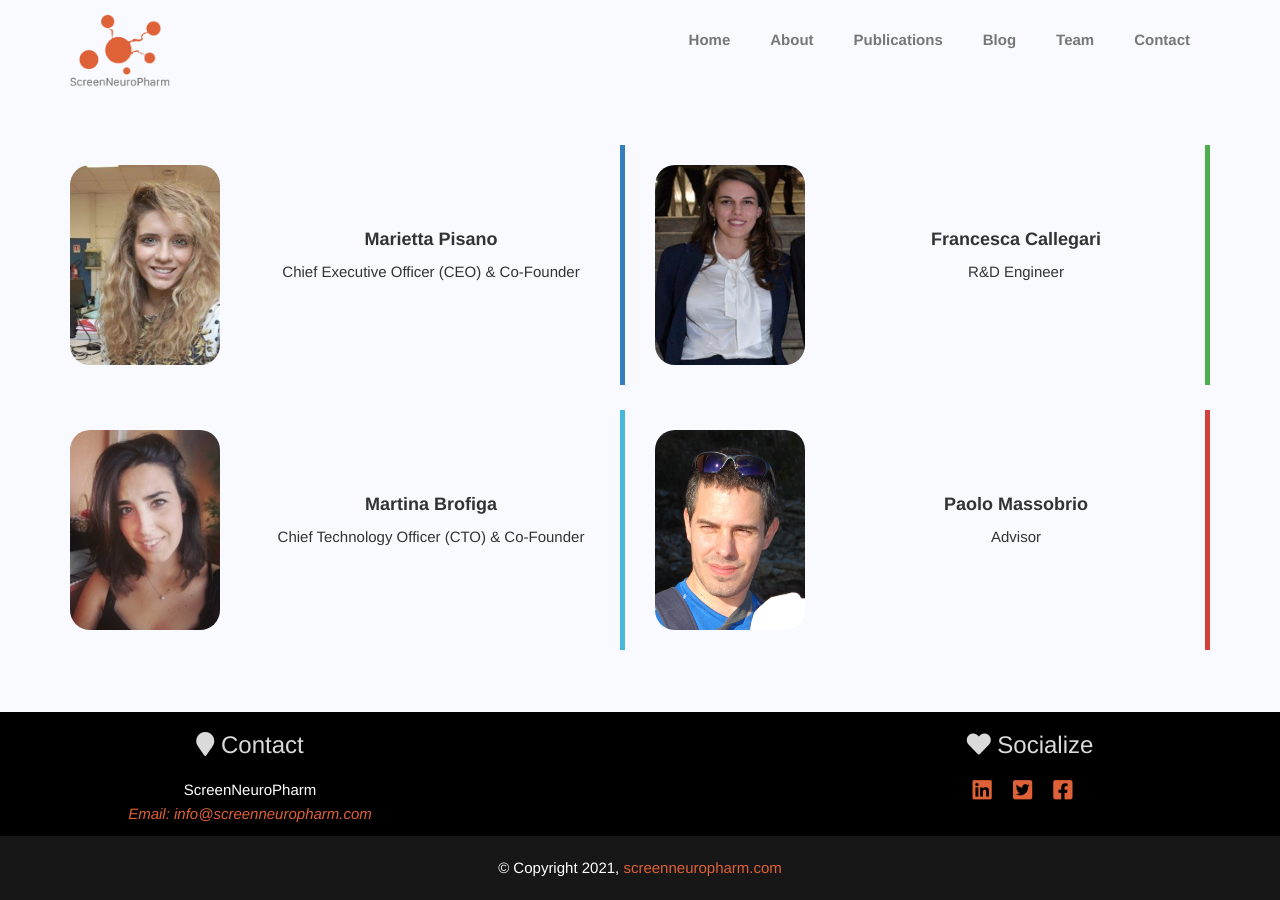
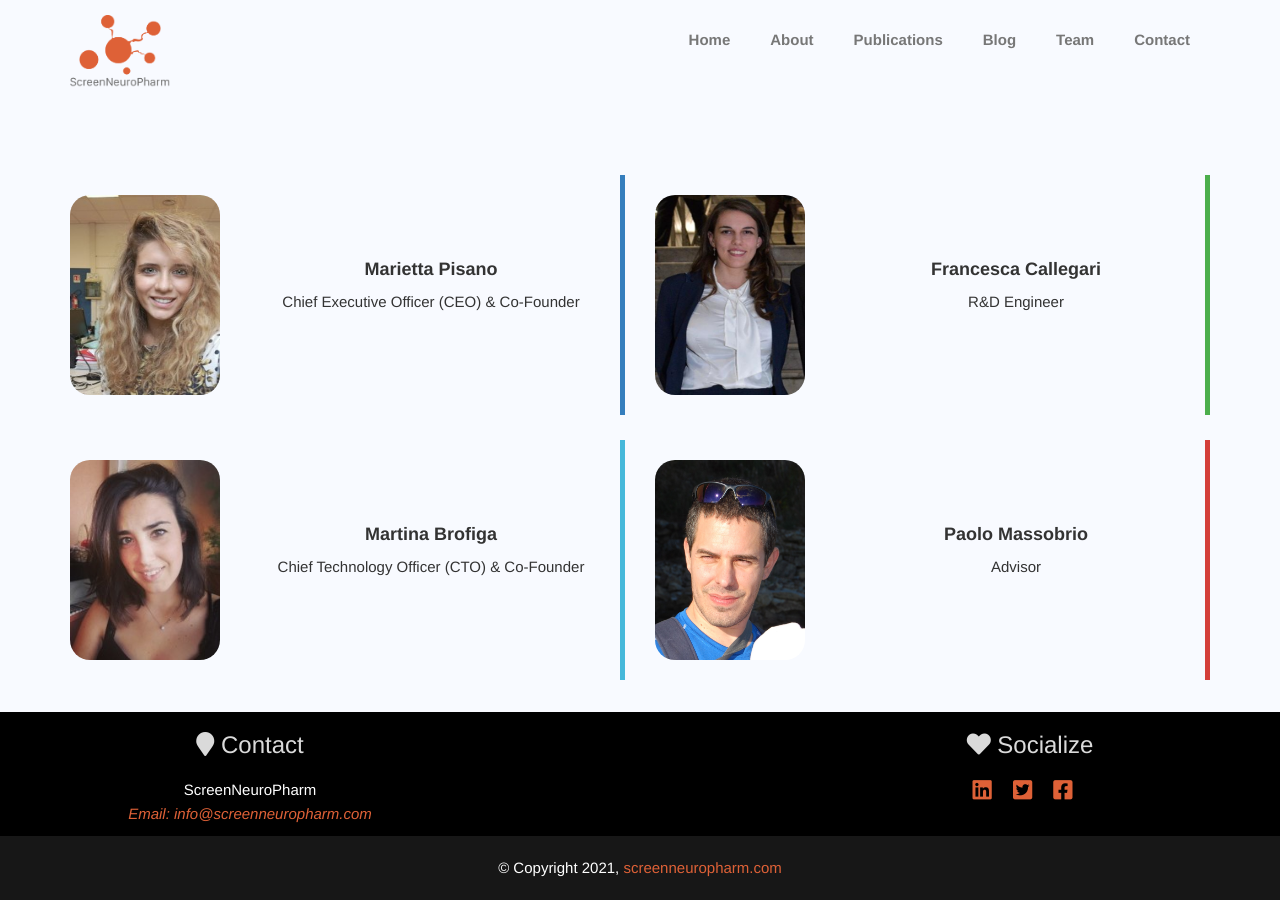
Before and after one commit to ScreenNeuroPharmOrganization/screenneuropharmorganization.github.io, a Jekyll site: the page built from team.html, in a window 1280 px wide. Built offline with Jekyll 4.4.1, drawn with Linux system fonts in a browser that asks for light colours.

Commit message:
fix some graphic glitch on website

```diff
--- a/_includes/footer.html
+++ b/_includes/footer.html
@@ -1,6 +1,6 @@
 <!-- Footer -->
 
-<footer >
+<footer class="footer-normal">
   <div class="container">
     <div class="row">
       <div class="col-md-4" style="text-align: center;">
--- a/_includes/footer_team.html
+++ b/_includes/footer_team.html
@@ -1,6 +1,6 @@
 <!-- Footer -->
 
-<footer style="position: fixed;">
+<footer class="footer-team">
   <div class="container">
     <div class="row">
       <div class="col-md-4" style="text-align: center;">
--- a/assets/css/style.css
+++ b/assets/css/style.css
@@ -261,7 +261,7 @@ address {
 .active {
     background: #DE6137 !important;
     color: white;
-    border-radius: 7%;
+    border-radius: 15px;
 }
 
 .navbar {
@@ -629,6 +629,7 @@ footer h3 {
 
 #social-icons {
     font-size: 22px;
+    margin-bottom: 20px;
 }
 
 #social-icons .btn-group {
@@ -943,5 +944,18 @@ footer h3 {
 }
 
 .team-container{
-    padding-top: 0px;
+    padding-top: 30px;
 }
+
+@media (min-width:980px) {
+    .footer-team {
+        position: fixed;
+    }
+}
+
+@media  (max-width:980px) {
+    .footer-team {
+        position: relative;
+    }
+
+}
--- a/blog.html
+++ b/blog.html
@@ -13,9 +13,9 @@ published: true
         {{ post.title }}
       </h1>
       <br>
-      <img class="image-radius" style="padding-bottom: 30px;" src="assets/img/slider/{{ post.picture }}" alt="Feature-img" align="right" width="100%" class="blog-image">
-      <br>
-      <p style="text-align: justify;">{{ post.description }}</p>
+      <img class="image-radius" src="assets/img/slider/{{ post.picture }}" alt="Feature-img" align="right" width="100%" class="blog-image">
+     <br>
+     <p style="text-align: justify;">  {{ post.description }}</p>
       <span class="badge">{{ post.date | date: '%B %d, %Y' }}</span>
       <div class="pull-right">
         {% if post.label_default %}
```
Also changed, not shown: publications/_posts/2021-04-09-paper.md (added, +12 -0 lines).
